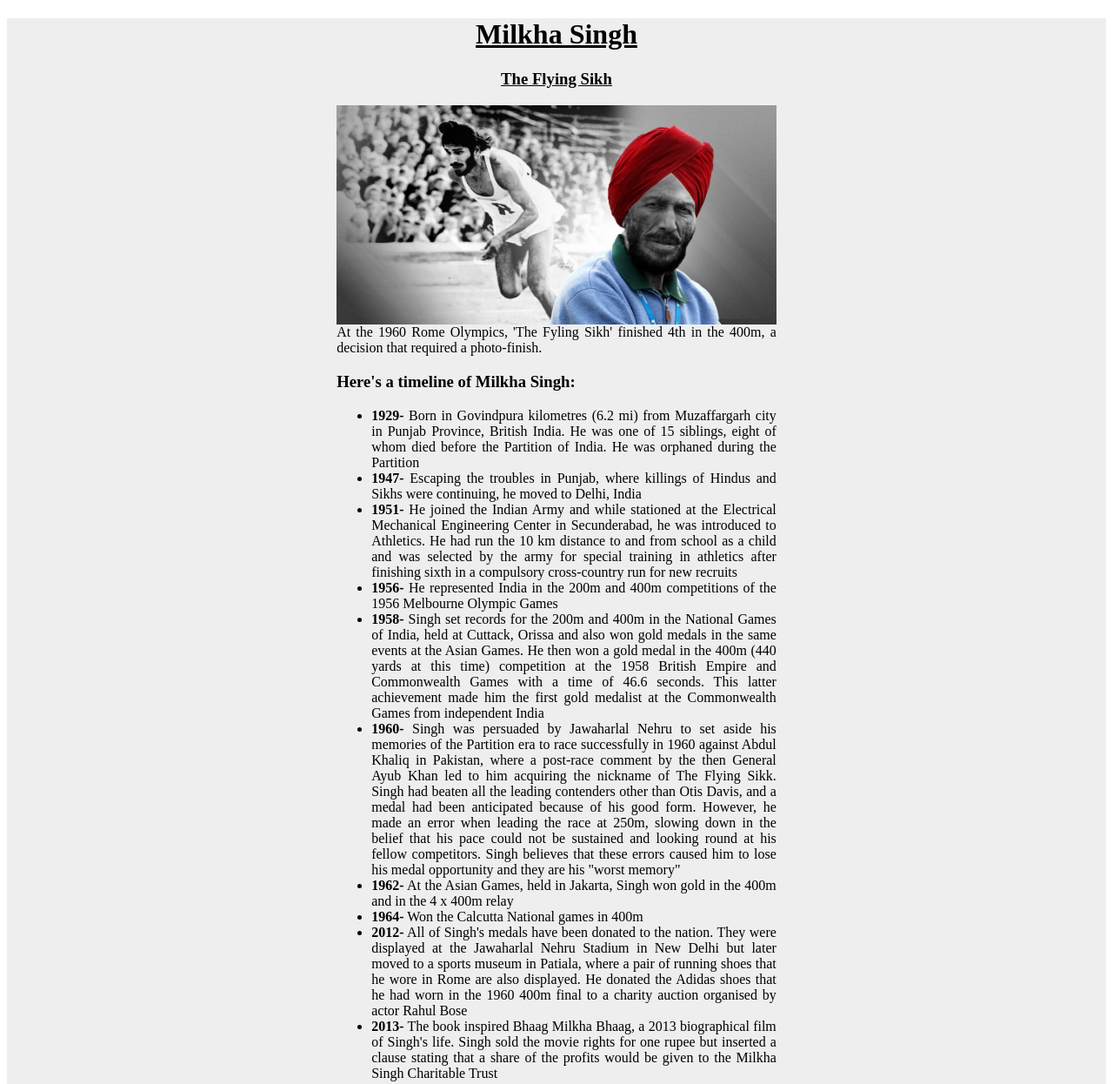
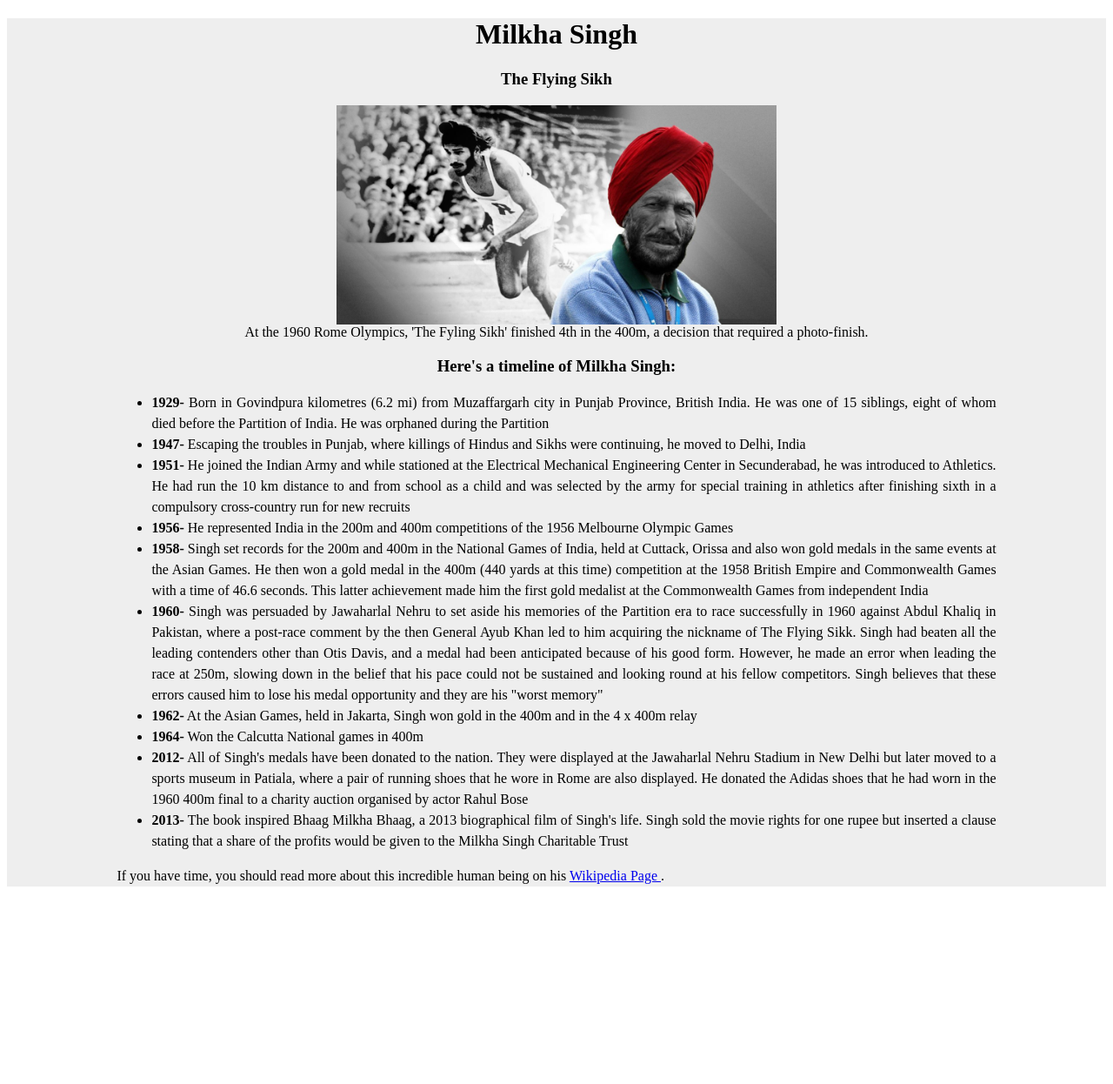
Before and after one commit to khushivijay26/Tribute-Page, a plain HTML site: page index.html in a window 1280 px wide. Shown: the top 1246 px of the page at 87% size. After the commit the page ends 1035 px from the top, so only its background shows below. Drawn offline with Linux system fonts and the light colour scheme.

Commit message:
changes done

```diff
--- a/index.html
+++ b/index.html
@@ -11,29 +11,51 @@
 
 <body>
     <main id="main">
-
-        <h1 id="title" class="text"><u>Milkha Singh</u></h1>
-        <h3 class="text"><u>The Flying Sikh</u></h3>
+        <h1 id="title" class="text">Milkha Singh</h1>
+        <h3 class="text">The Flying Sikh</h3>
         <div id="img-div">
-            <img id="image" src="./milkha-singh.jpg"
-                alt="The man who saved a billion lives">
-            <div id="img-caption" class="text-center">
-                At the 1960 Rome Olympics, 'The Fyling Sikh' finished 4th in the 400m, a decision that required a photo-finish.
+            <img id="image" src="./milkha-singh.jpg" alt="The man who saved a billion lives">
+            <div id="img-caption" class="text">
+                At the 1960 Rome Olympics, 'The Fyling Sikh' finished 4th in the 400m, a decision that required a
+                photo-finish.
             </div>
         </div>
-<h3 class="text-center">Here's a timeline of Milkha Singh:</h3>
-<ul class="text-center">
-    <li><strong>1929-</strong>  Born in Govindpura kilometres (6.2 mi) from Muzaffargarh city in Punjab Province, British India. He was one of 15 siblings, eight of whom died before the Partition of India. He was orphaned during the Partition</li>
-    <li><strong>1947-</strong> Escaping the troubles in Punjab, where killings of Hindus and Sikhs were continuing, he moved to Delhi, India</li>
-    <li><strong>1951-</strong> He joined the Indian Army and while stationed at the Electrical Mechanical Engineering Center in Secunderabad, he was introduced to Athletics. He had run the 10 km distance to and from school as a child and was selected by the army for special training in athletics after finishing sixth in a compulsory cross-country run for new recruits</li>
-    <li><strong>1956-</strong> He represented India in the 200m and 400m competitions of the 1956 Melbourne Olympic Games</li>
-    <li><strong>1958-</strong> Singh set records for the 200m and 400m in the National Games of India, held at Cuttack, Orissa and also won gold medals in the same events at the Asian Games. He then won a gold medal in the 400m (440 yards at this time) competition at the 1958 British Empire and Commonwealth Games with a time of 46.6 seconds. This latter achievement made him the first gold medalist at the Commonwealth Games from independent India</li>
-    <li><strong>1960-</strong> Singh was persuaded by Jawaharlal Nehru to set aside his memories of the Partition era to race successfully in 1960 against Abdul Khaliq in Pakistan, where a post-race comment by the then General Ayub Khan led to him acquiring the nickname of The Flying Sikk. Singh had beaten all the leading contenders other than Otis Davis, and a medal had been anticipated because of his good form. However, he made an error when leading the race at 250m, slowing down in the belief that his pace could not be sustained and looking round at his fellow competitors. Singh believes that these errors caused him to lose his medal opportunity and they are his "worst memory"</li>
-    <li><strong>1962-</strong> At the Asian Games, held in Jakarta, Singh won gold in the 400m and in the 4 x 400m relay</li>
-    <li><strong>1964-</strong> Won the Calcutta National games in 400m</li>
-    <li><strong>2012-</strong> All of Singh's medals have been donated to the nation. They were displayed at the Jawaharlal Nehru Stadium in New Delhi but later moved to a sports museum in Patiala, where a pair of running shoes that he wore in Rome are also displayed. He donated the Adidas shoes that he had worn in the 1960 400m final to a charity auction organised by actor Rahul Bose</li>
-    <li><strong>2013-</strong> The book inspired Bhaag Milkha Bhaag, a 2013 biographical film of Singh's life. Singh sold the movie rights for one rupee but inserted a clause stating that a share of the profits would be given to the Milkha Singh Charitable Trust</li>
-</ul>
+        <h3 class="text">Here's a timeline of Milkha Singh:</h3>
+        <ul class="text-center">
+            <li><strong>1929-</strong> Born in Govindpura kilometres (6.2 mi) from Muzaffargarh city in Punjab Province,
+                British India. He was one of 15 siblings, eight of whom died before the Partition of India. He was
+                orphaned during the Partition</li>
+            <li><strong>1947-</strong> Escaping the troubles in Punjab, where killings of Hindus and Sikhs were
+                continuing, he moved to Delhi, India</li>
+            <li><strong>1951-</strong> He joined the Indian Army and while stationed at the Electrical Mechanical
+                Engineering Center in Secunderabad, he was introduced to Athletics. He had run the 10 km distance to and
+                from school as a child and was selected by the army for special training in athletics after finishing
+                sixth in a compulsory cross-country run for new recruits</li>
+            <li><strong>1956-</strong> He represented India in the 200m and 400m competitions of the 1956 Melbourne
+                Olympic Games</li>
+            <li><strong>1958-</strong> Singh set records for the 200m and 400m in the National Games of India, held at
+                Cuttack, Orissa and also won gold medals in the same events at the Asian Games. He then won a gold medal
+                in the 400m (440 yards at this time) competition at the 1958 British Empire and Commonwealth Games with
+                a time of 46.6 seconds. This latter achievement made him the first gold medalist at the Commonwealth
+                Games from independent India</li>
+            <li><strong>1960-</strong> Singh was persuaded by Jawaharlal Nehru to set aside his memories of the
+                Partition era to race successfully in 1960 against Abdul Khaliq in Pakistan, where a post-race comment
+                by the then General Ayub Khan led to him acquiring the nickname of The Flying Sikk. Singh had beaten all
+                the leading contenders other than Otis Davis, and a medal had been anticipated because of his good form.
+                However, he made an error when leading the race at 250m, slowing down in the belief that his pace could
+                not be sustained and looking round at his fellow competitors. Singh believes that these errors caused
+                him to lose his medal opportunity and they are his "worst memory"</li>
+            <li><strong>1962-</strong> At the Asian Games, held in Jakarta, Singh won gold in the 400m and in the 4 x
+                400m relay</li>
+            <li><strong>1964-</strong> Won the Calcutta National games in 400m</li>
+            <li><strong>2012-</strong> All of Singh's medals have been donated to the nation. They were displayed at the
+                Jawaharlal Nehru Stadium in New Delhi but later moved to a sports museum in Patiala, where a pair of
+                running shoes that he wore in Rome are also displayed. He donated the Adidas shoes that he had worn in
+                the 1960 400m final to a charity auction organised by actor Rahul Bose</li>
+            <li><strong>2013-</strong> The book inspired Bhaag Milkha Bhaag, a 2013 biographical film of Singh's life.
+                Singh sold the movie rights for one rupee but inserted a clause stating that a share of the profits
+                would be given to the Milkha Singh Charitable Trust</li>
+        </ul>
         <div id="tribute-info">
             <p class="text-center">If you have time, you should read more about this incredible human being on his
                 <a id="tribute-link" href="https://en.wikipedia.org/wiki/Milkha_Singh" target="_blank">Wikipedia Page
--- a/styles.css
+++ b/styles.css
@@ -1,21 +1,32 @@
 #main {
-background-color: #EEEEEE;
+  background-color: #EEEEEE;
 }
 
-#image
-{
+#image {
   max-width: 40%;
   height: auto;
-  display:block;
+  display: block;
   margin: 0 auto;
 }
-.text{
+
+.text {
   text-align: center;
 }
-.text-center
-{
+
+.text-center {
   text-align: justify;
-  margin-left: 30%;
-  margin-right: 30%;
+  margin-left: 10%;
+  margin-right: 10%;
+  justify-content: center;
+  line-height: 1.5;
+}
 
+@media screen and (max-width: 768px) #tribute-link {
+  font-size: 1rem;
 }
+
+# tribute-link {
+  text-decoration: none;
+  font-size: 1.2rem;
+  padding: 1% 0 3% 0;
+}
```
